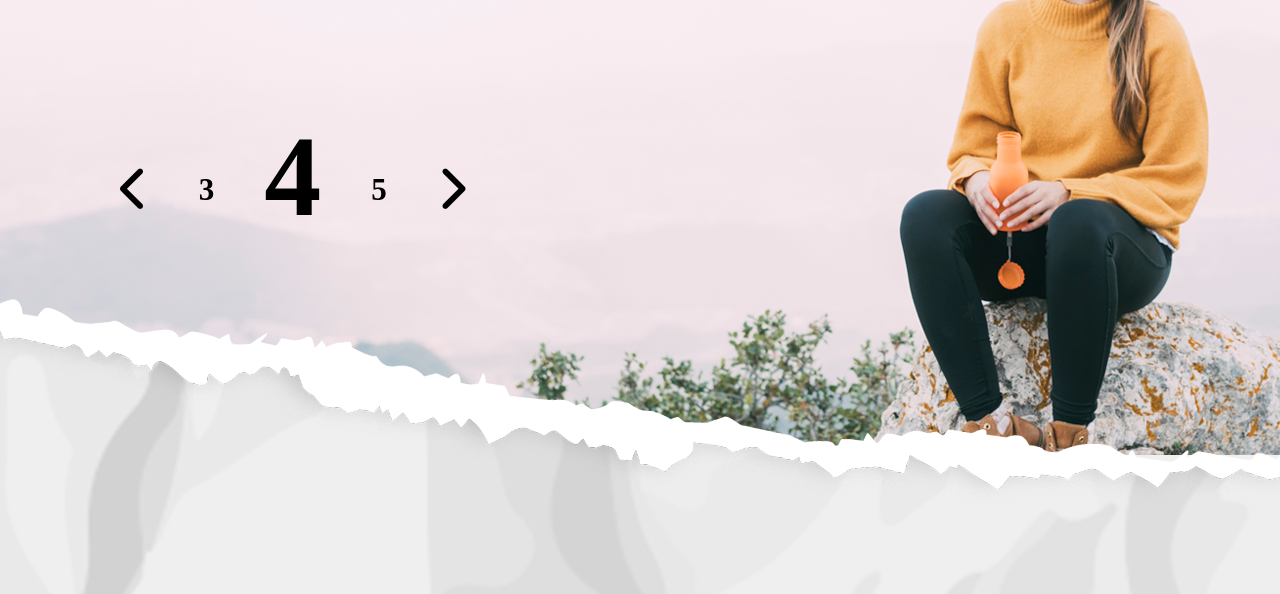
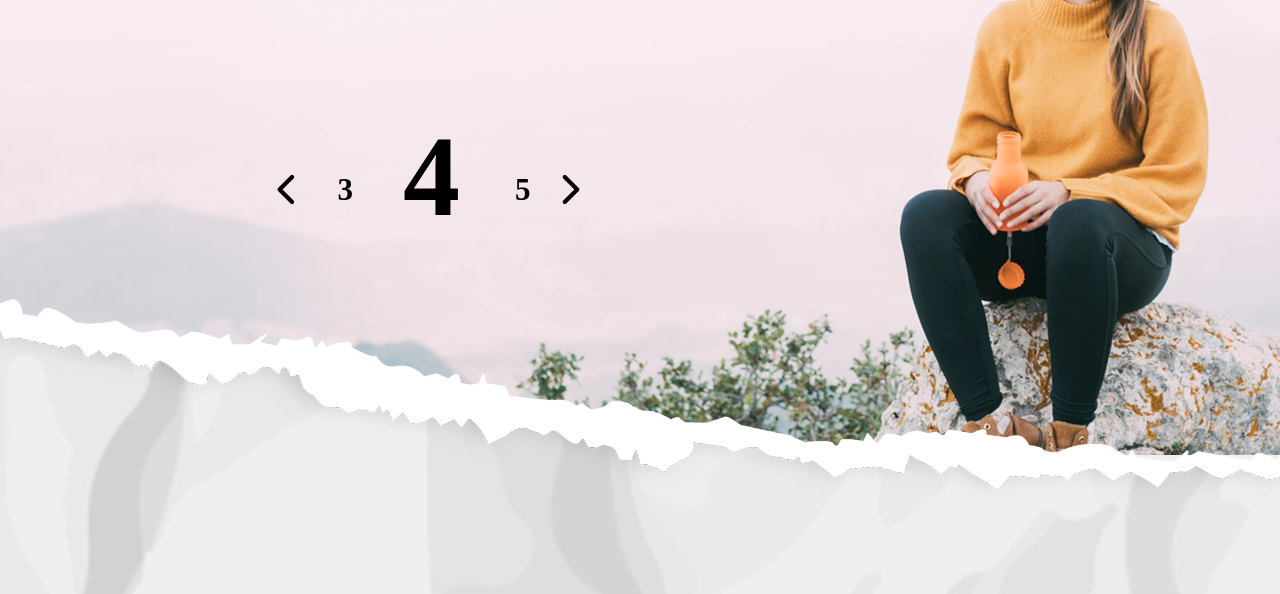
Before and after one commit to maksimustsinovich/pixelperfect, a plain HTML site: page index.html in a window 1280 px wide. Shown: the part 158-752 px from the top of the page. Drawn offline with Linux system fonts and the light colour scheme; a web font is replaced by a local one.

Commit message:
done header slider

```diff
--- a/index.css
+++ b/index.css
@@ -49,24 +49,54 @@ header {
     align-items: center;
 }
 
-.slider-header div {
+.slider-header > div {
     display: flex;
     align-items: center;
     gap: 50px;
-    width: 1200px;
+    width: 897px;
 }
 
-.slider-header div p {
+.slider-header i {
+    padding-bottom: 1px;
+    width: 100%;
+    height: 100%;
+    font-size: 2.5em;
+    padding-top: 8px;
+}
+
+.slider-header button:last-child {
+    margin-left: -28px;
+}
+
+.slider-header i:hover {
+    color: #F4BF86;
+}
+
+.numbers {
+    display: flex;
+    align-items: center;
+    gap: 50px;
+}
+
+
+.numbers p {
     font-size: 31px;
     font-weight: 700;
 }
 
-.slider-header > div p:nth-child(1) {
+.numbers p:nth-child(3) {
     padding-left: 5px;
-    color: red;
 }
 
-.slider-header .highlighted-number {
+.slider-header button {
+    border: none;
+    background: none;
+    height: 20px;
+    width: 16px;
+}
+
+
+.numbers .highlighted-number {
     font-size: 114px;
     padding-bottom: 25px;
 }
--- a/index.html
+++ b/index.html
@@ -23,11 +23,17 @@
     </div>
     <div class="slider-header">
        <div>
-            <i class="fa-solid fa-chevron-left fa-2xl"></i>
-            <p>3</p>
-            <p class="highlighted-number">4</p>
-            <p>5</p>
-            <i class="fa-solid fa-chevron-right fa-2xl"></i>
+            <button>
+                <i class="fa-solid fa-chevron-left fa-xl"></i>
+            </button>
+            <div class="numbers">
+                <p>3</p>
+                <p class="highlighted-number">4</p>
+                <p>5</p>
+            </div>
+            <button>
+                <i class="fa-solid fa-chevron-right fa-xl"></i>
+            </button>
        </div>
     </div>
 </header>
```
